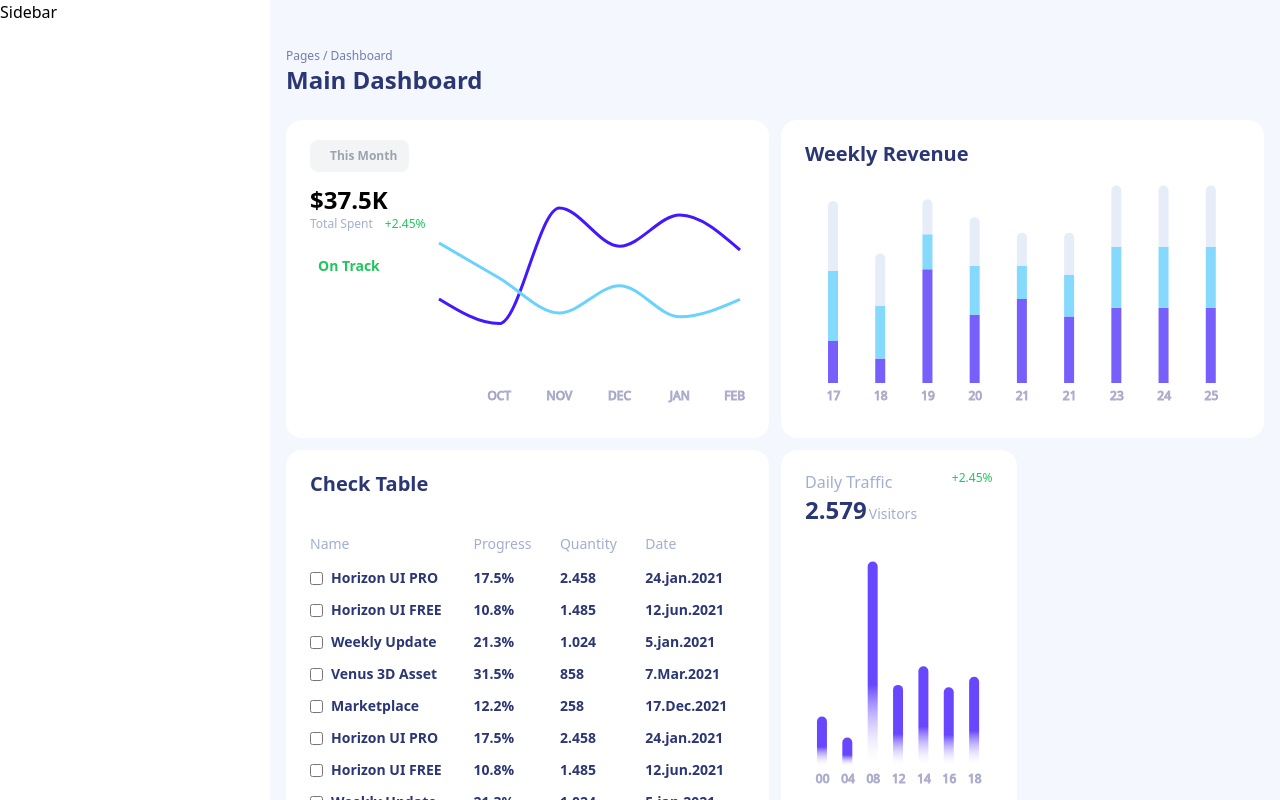
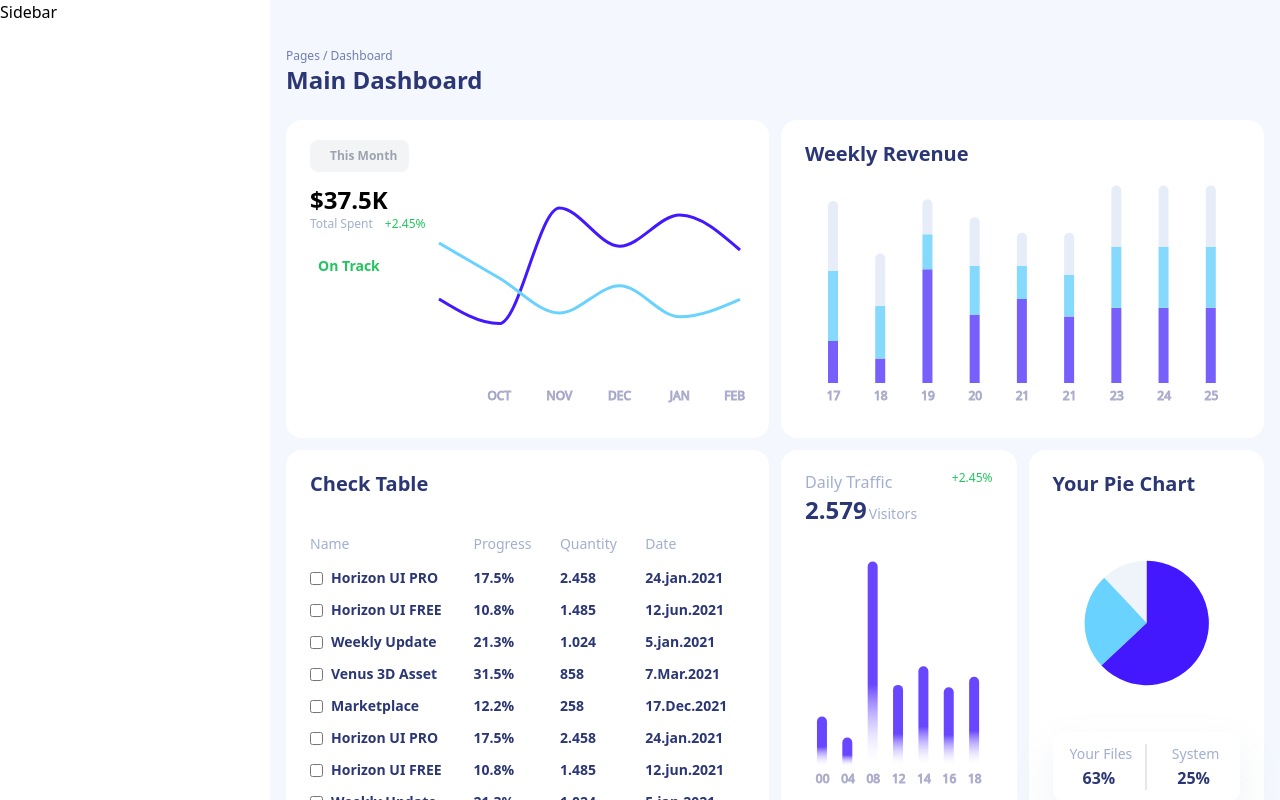
Before and after one commit to sina-byn/horizon-ui-dashboard, a React (Vite) app: page / in a window 1280 px wide. Built offline with nearby package versions, Linux system fonts and the light colour scheme.

Commit message:
pie chart added

```diff
--- /dev/null
+++ b/src/features/MainDashboard/YourPieChart.tsx
@@ -0,0 +1,55 @@
+// * components
+import Card from '../../components/Card';
+import Chart from '../../components/Chart';
+
+// * data
+const data = [
+  {
+    name: 'others',
+    value: 12,
+  },
+  {
+    name: 'System',
+    value: 25,
+  },
+  {
+    name: 'Your Files',
+    value: 63,
+  },
+];
+const colors = ['#EFF4FB', '#6AD2FF', '#4318FF'];
+
+const YourPieChart = () => {
+  return (
+    <Card className='sm:col-span-6 xl:col-span-3 flex-col'>
+      <header className='card-header'>
+        <h6 className='text-xl font-bold text-primary dark:text-white'>
+          Your Pie Chart
+        </h6>
+      </header>
+      <Chart.PieChart data={data} colors={colors} height={250} />
+      <div className='chart-legend flex flex-row-reverse shadow-custom dark:shadow-none dark:bg-d-light rounded-xl py-3 -mt-4'>
+        {data.slice(1).map((item, idx) => (
+          <div
+            key={item.name}
+            className='legend-item flex flex-col items-center odd:border-l even:border-r dark:border-gray-400/20'
+            style={{ width: 100 / (data.length - 1) + '%' }}
+          >
+            <span className='text-sm text-neutral'>
+              <i
+                className='fa-solid fa-circle text-[0.5rem] mr-1'
+                style={{ color: colors[idx + 1] }}
+              />
+              {item.name}
+            </span>
+            <span className='font-bold text-primary dark:text-white'>
+              {item.value}%
+            </span>
+          </div>
+        ))}
+      </div>
+    </Card>
+  );
+};
+
+export default YourPieChart;
--- a/src/pages/index.tsx
+++ b/src/pages/index.tsx
@@ -6,6 +6,7 @@ import ReviewChart from '../features/MainDashboard/ReviewChart';
 import WeeklyRevenueChart from '../features/MainDashboard/WeeklyRevenueChart';
 import CheckTable from '../features/MainDashboard/CheckTable';
 import DailyTrafficChart from '../features/MainDashboard/DailyTrafficChart';
+import YourPieChart from '../features/MainDashboard/YourPieChart';
 
 const MainDashboard = () => {
   return (
@@ -14,6 +15,7 @@ const MainDashboard = () => {
       <WeeklyRevenueChart />
       <CheckTable />
       <DailyTrafficChart />
+      <YourPieChart />
     </MainLayout>
   );
 };
```
